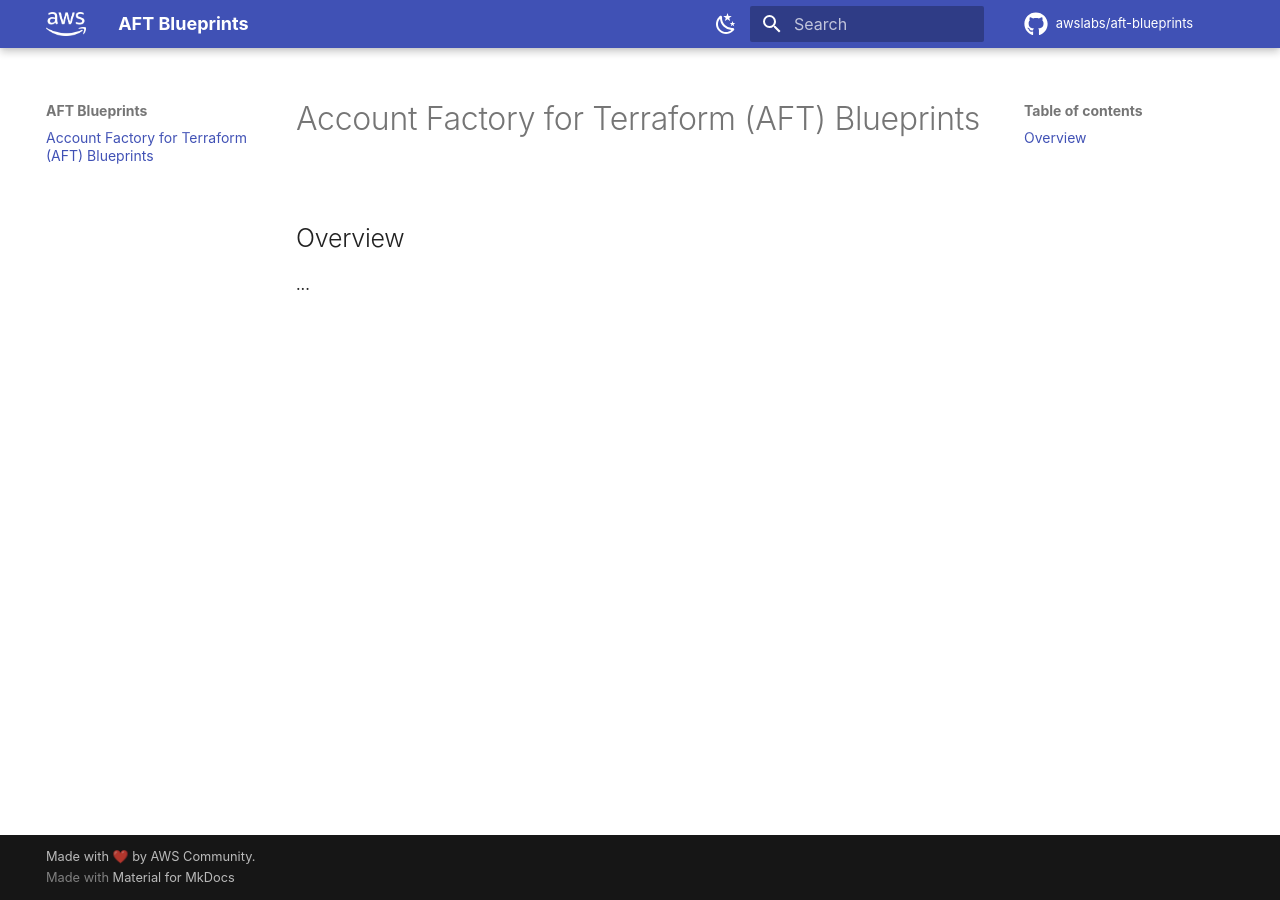
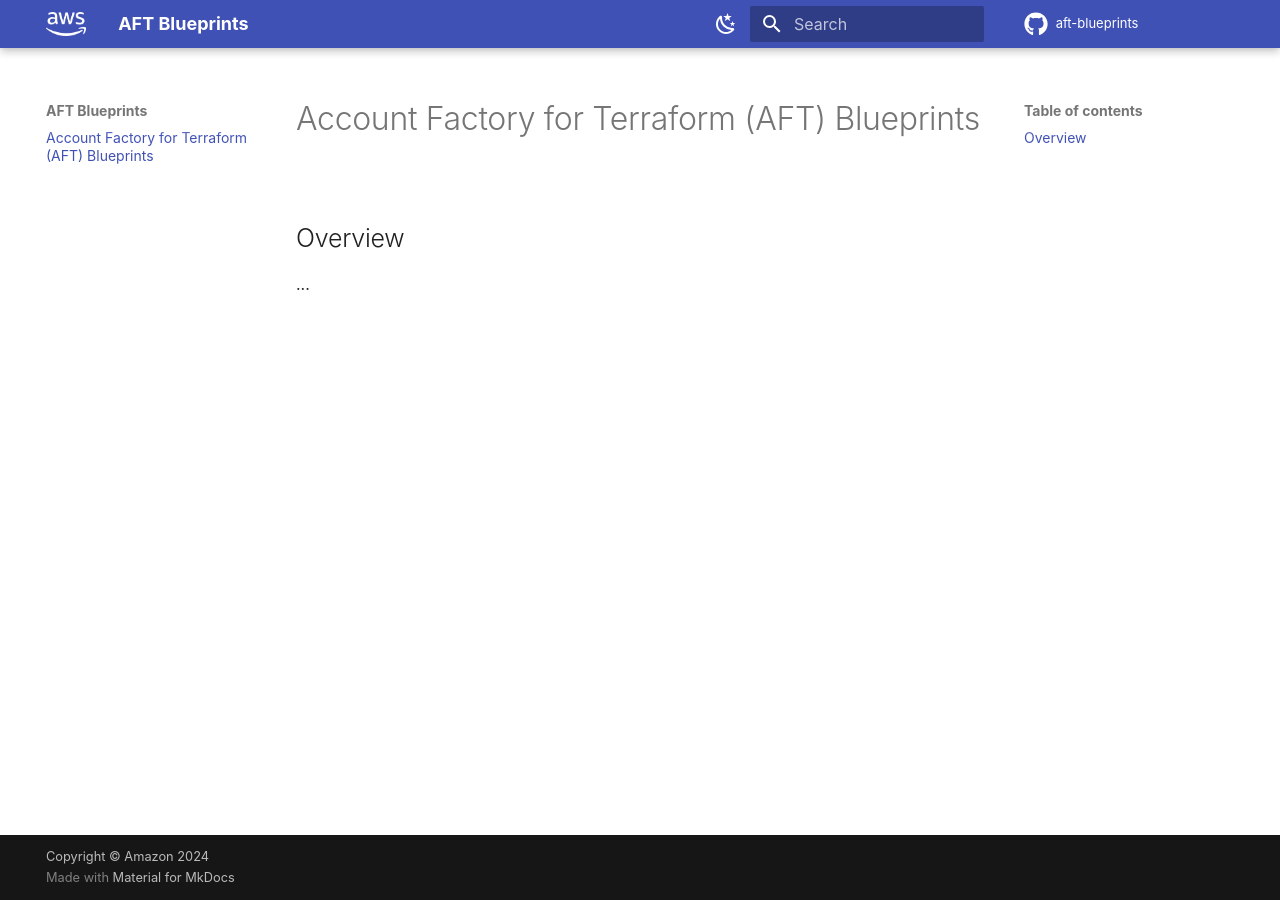
Before and after one commit to zalilias/aft-blueprints, an MkDocs documentation site: the page built from docs/index.md, in a window 1280 px wide. Built offline with MkDocs 1.6.1 and Material for MkDocs 9.7.7, drawn with Linux system fonts in a browser that asks for light colours; some web fonts are replaced; comment, search, counter and statistics services are not loaded.

Commit message:
Updating README and mkdocs

```diff
--- a/mkdocs.yaml
+++ b/mkdocs.yaml
@@ -1,9 +1,11 @@
-site_name: AFT Blueprints
-site_description: Account Factory for Terraform (AFT) Blueprints
-copyright: Made with ❤️ by AWS Community.
-repo_name: awslabs/aft-blueprints
-repo_url: https://github.com/awslabs/aft-blueprints
-docs_dir: "docs"
+site_name: "AFT Blueprints"
+site_description: "Account Factory for Terraform (AFT) Blueprint samples"
+copyright: "Copyright &copy; Amazon 2024"
+site_author: "AWS"
+site_url: "https://awslabs.github.io/aft-blueprints"
+repo_name: aft-blueprints
+repo_url: "https://github.com/awslabs/aft-blueprints"
+docs_dir: "docs/"
 
 theme:
   name: material
@@ -64,17 +66,12 @@
   - glightbox
   - minify:
       minify_html: true
-  - social:
-      cards: true
-      cards_layout_options:
-        font_family: Roboto
 
 markdown_extensions:
-  - toc:
-      permalink: true
   - admonition
-  - codehilite:
-      linenums: true
+  - attr_list
+  - md_in_html
+  - footnotes
   - pymdownx.superfences
   - pymdownx.details
   - pymdownx.snippets
@@ -86,8 +83,9 @@
       line_spans: __span
       pygments_lang_class: true
   - pymdownx.emoji:
-      emoji_index: !!python/name:materialx.emoji.twemoji
-      emoji_generator: !!python/name:materialx.emoji.to_svg
-  - attr_list
-  - md_in_html
-  - footnotes
+      emoji_index: !!python/name:material.extensions.emoji.twemoji
+      emoji_generator: !!python/name:material.extensions.emoji.to_svg
+  - codehilite:
+      linenums: true
+  - toc:
+      permalink: true
```
Also changed, not shown: README.md (+2 -7 lines).
